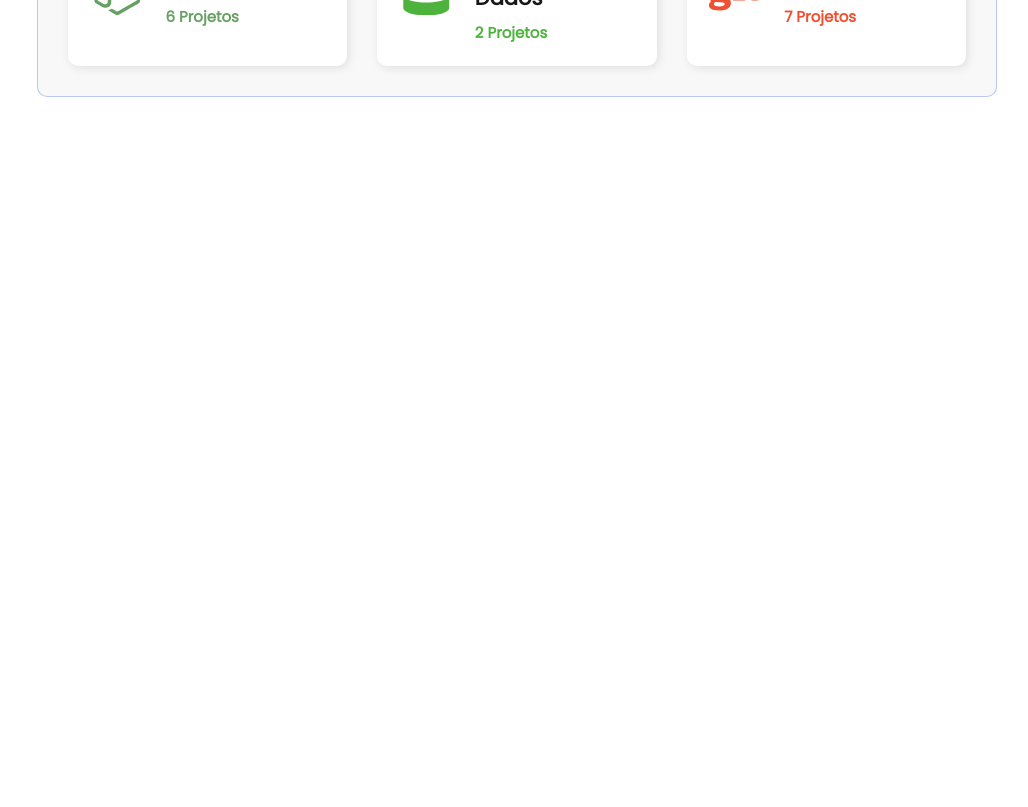
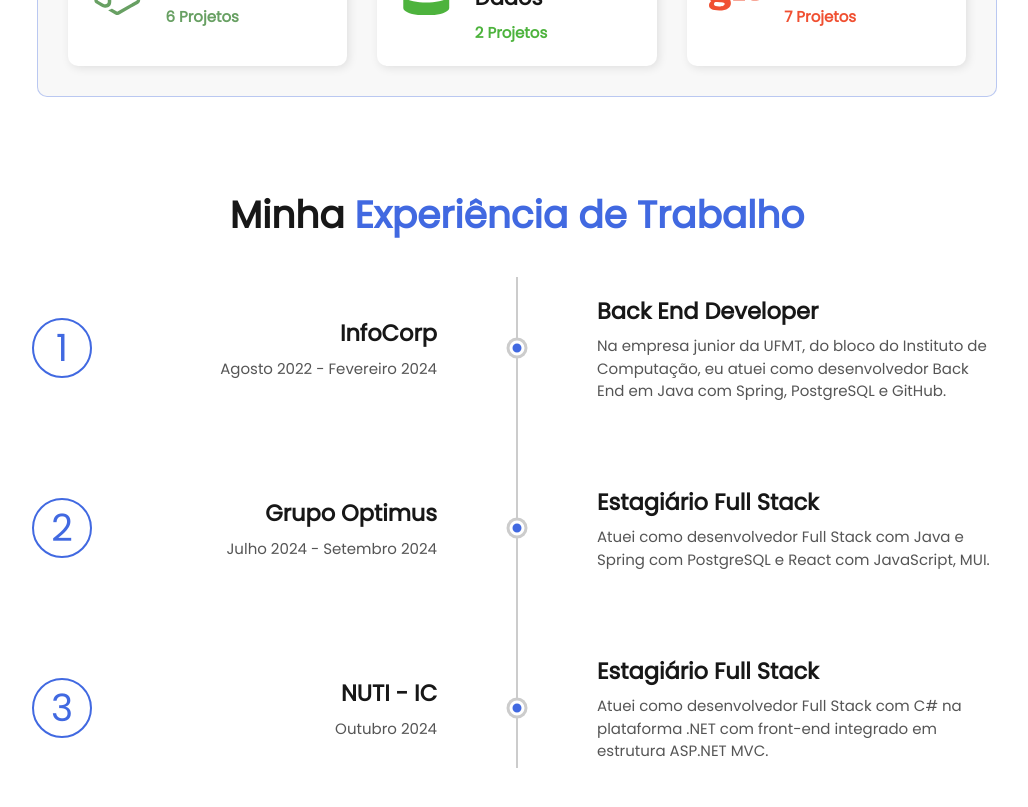
Before and after one commit to Parron01/Parron01-Portfolio, a React (Vite) app: page / in a window 1280 px wide. Shown: the part 1160-1967 px from the top of the page, without its empty margins (123-1151 px from the left). Before the commit the page ends 1287 px from the top, so only its background shows below. Built offline with nearby package versions, Linux system fonts and the light colour scheme.

Commit message:
4 - Feat: Criando nova seção de Experience

```diff
--- /dev/null
+++ b/src/components/Experience/Experience.jsx
@@ -0,0 +1,82 @@
+import React from "react";
+import {
+  ExperienceContainer,
+  ContentWrapper,
+  ExperienceTitle,
+  TimelineLine,
+  ExperienceRow,
+  LeftColumn,
+  RightColumn,
+  TimelinePoint,
+  ExperienceRole,
+  ExperienceDescription,
+  ExperienceCompany,
+  ExperienceDate,
+  ExperienceNumber,
+} from "./Experience.styles";
+
+const experiences = [
+  {
+    id: 1,
+    company: "InfoCorp",
+    date: "Agosto 2022 - Fevereiro 2024",
+    role: "Back End Developer",
+    description:
+      "Na empresa junior da UFMT, do bloco do Instituto de Computação, eu atuei como desenvolvedor Back End em Java com Spring, PostgreSQL e GitHub.",
+    color: "#4169E1",
+  },
+  {
+    id: 2,
+    company: "Grupo Optimus",
+    date: "Julho 2024 - Setembro 2024",
+    role: "Estagiário Full Stack",
+    description:
+      "Atuei como desenvolvedor Full Stack com Java e Spring com PostgreSQL e React com JavaScript, MUI.",
+    color: "#4169E1",
+  },
+  {
+    id: 3,
+    company: "NUTI - IC",
+    date: "Outubro 2024",
+    role: "Estagiário Full Stack",
+    description:
+      "Atuei como desenvolvedor Full Stack com C# na plataforma .NET com front-end integrado em estrutura ASP.NET MVC.",
+    color: "#4169E1",
+  },
+];
+
+const Experience = () => {
+  return (
+    <ExperienceContainer>
+      <ContentWrapper>
+        <ExperienceTitle>
+          Minha <span>Experiência de Trabalho</span>
+        </ExperienceTitle>
+
+        {/* Central timeline line */}
+        <TimelineLine />
+
+        {experiences.map((exp, index) => (
+          <ExperienceRow key={exp.id}>
+            {/* Experience number indicator */}
+            <ExperienceNumber>{index + 1}</ExperienceNumber>
+
+            <LeftColumn>
+              <ExperienceCompany>{exp.company}</ExperienceCompany>
+              <ExperienceDate>{exp.date}</ExperienceDate>
+            </LeftColumn>
+
+            <TimelinePoint color={exp.color} />
+
+            <RightColumn>
+              <ExperienceRole>{exp.role}</ExperienceRole>
+              <ExperienceDescription>{exp.description}</ExperienceDescription>
+            </RightColumn>
+          </ExperienceRow>
+        ))}
+      </ContentWrapper>
+    </ExperienceContainer>
+  );
+};
+
+export default Experience;
--- /dev/null
+++ b/src/components/Experience/Experience.styles.jsx
@@ -0,0 +1,186 @@
+import styled from "styled-components";
+
+export const ExperienceContainer = styled.section`
+  display: flex;
+  flex-direction: column;
+  align-items: center;
+  justify-content: center;
+  width: 100%;
+  padding: 4rem 0;
+`;
+
+export const ContentWrapper = styled.div`
+  width: 75%;
+  max-width: 1200px;
+  position: relative;
+`;
+
+export const ExperienceTitle = styled.h2`
+  font-size: 2.5rem;
+  font-weight: bold;
+  color: #171717;
+  margin-bottom: 3rem;
+  text-align: center;
+
+  span {
+    color: #4169E1;
+  }
+`;
+
+// Timeline central line that spans the entire section
+export const TimelineLine = styled.div`
+  position: absolute;
+  left: 50%;
+  transform: translateX(-50%);
+  width: 2px;
+  background-color: #ccc;
+  top: 6rem;
+  bottom: 0;
+  z-index: 1;
+
+  @media (max-width: 900px) {
+    left: 15px;
+    transform: none;
+  }
+`;
+
+export const ExperienceRow = styled.div`
+  display: flex;
+  width: 100%;
+  position: relative;
+  margin-bottom: 4rem;
+  min-height: 120px;
+  gap: 8rem;
+
+  &:last-child {
+    margin-bottom: 0;
+  }
+
+  @media (max-width: 900px) {
+    flex-direction: column;
+    padding-left: 40px;
+    margin-bottom: 5rem;
+    gap: 1rem;
+  }
+`;
+
+export const ExperienceNumber = styled.div`
+  position: absolute;
+  left: -80px;
+  top: 50%;
+  transform: translateY(-50%);
+  width: 60px;
+  height: 60px;
+  border: 2px solid #4169E1;
+  border-radius: 50%;
+  display: flex;
+  justify-content: center;
+  align-items: center;
+  font-size: 2.5rem;
+  color: #4169E1;
+  margin-left: 5rem;
+
+  @media (max-width: 1100px) {
+    margin-left: 0;
+    left: -60px;
+    width: 50px;
+    height: 50px;
+    font-size: 2rem;
+  }
+
+  @media (max-width: 900px) {
+    left: -45px;
+    width: 40px;
+    height: 40px;
+    font-size: 1.8rem;
+    top: 4rem;
+    transform: none;
+  }
+
+  @media (max-width: 768px) {
+    left: -30px;
+    width: 30px;
+    height: 30px;
+    font-size: 1.5rem;
+  }
+`;
+
+export const LeftColumn = styled.div`
+  width: calc(50% - 20px);
+  padding-right: 20px;
+  display: flex;
+  flex-direction: column;
+  justify-content: center;
+  align-items: flex-end;
+  text-align: right;
+
+  @media (max-width: 900px) {
+    width: 100%;
+    align-items: flex-start;
+    text-align: left;
+    padding-left: 3rem;
+    padding-bottom: 0.5rem;
+}
+`;
+
+export const RightColumn = styled.div`
+  width: calc(50% - 20px);
+  padding-left: 20px;
+  margin-left: auto;
+  display: flex;
+  flex-direction: column;
+  justify-content: center;
+  align-items: flex-start;
+  text-align: left;
+
+  @media (max-width: 900px) {
+      width: 100%;
+      padding-left: 3rem;
+    }
+`;
+
+export const ExperienceCompany = styled.h3`
+  font-size: 1.5rem;
+  font-weight: bold;
+  color: #171717;
+  margin: 0;
+`;
+
+export const ExperienceDate = styled.p`
+  font-size: 1rem;
+  color: #555;
+  margin: 0.5rem 0 0 0;
+`;
+
+export const ExperienceRole = styled.h3`
+  font-size: 1.5rem;
+  font-weight: bold;
+  color: #171717;
+  margin: 0;
+`;
+
+export const ExperienceDescription = styled.p`
+  font-size: 1rem;
+  color: #555;
+  line-height: 1.5;
+  margin: 0.5rem 0 0 0;
+`;
+
+export const TimelinePoint = styled.div`
+  position: absolute;
+  left: 50%;
+  top: 50%;
+  transform: translate(-50%, -50%);
+  width: 15px;
+  height: 15px;
+  background-color: ${(props) => props.color || "#4169E1"};
+  border-radius: 50%;
+  border: 3px solid white;
+  box-shadow: 0 0 0 3px #ccc;
+  z-index: 2;
+
+  @media (max-width: 900px) {
+    left: 15px;
+    transform: translateY(-50%);
+  }
+`;
--- a/src/pages/HomePage.jsx
+++ b/src/pages/HomePage.jsx
@@ -1,3 +1,4 @@
+import Experience from "../components/Experience/Experience";
 import Header from "../components/Header/Header";
 import Introduction from "../components/Introduction/Introduction";
 import Skills from "../components/Skills/Skills";
@@ -8,6 +9,7 @@ function HomePage() {
       <Header/>
       <Introduction/>
       <Skills/>
+      <Experience/>
     </>
   );
 }
```
